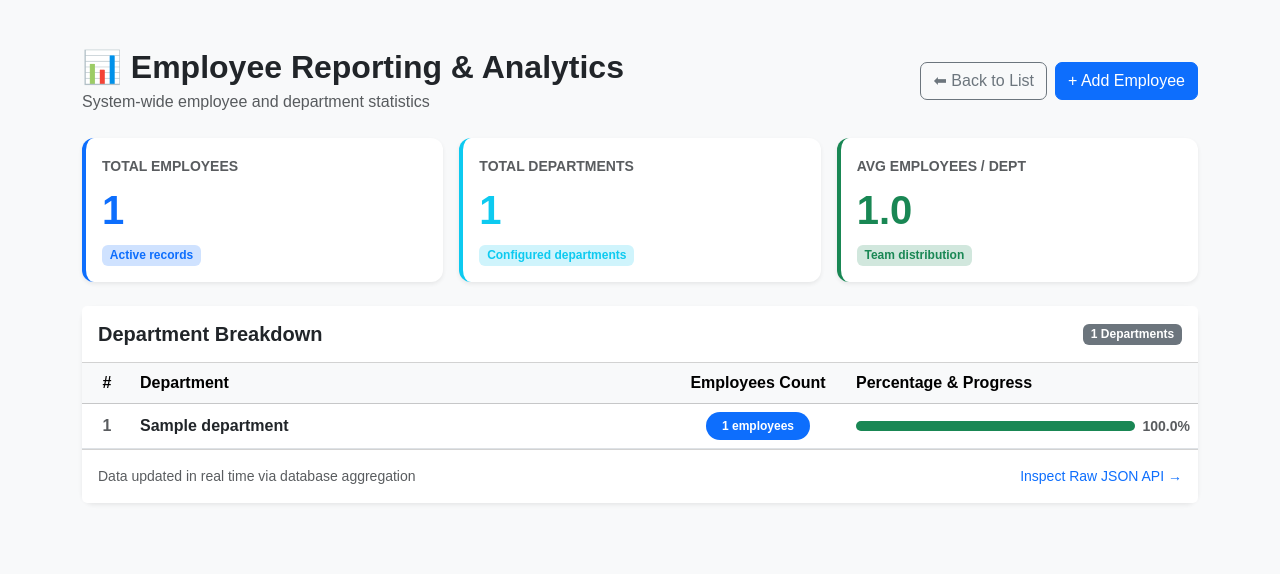
After one commit to chugl3-founder/MiniProject-Trainning, a Spring Boot app: page /employees/statistics in a window 1280 px wide. The commit adds this page. Shown: the top 574 px of the page. Run offline with Spring Boot 4, Linux system fonts and the light colour scheme; tables that the repository leaves empty hold one stand-in row (values such as "Sample post"); some of the project's set-up classes (security, data sources, template engines, error pages and the like) are left out, and stand-ins take their place.

Commit message:
feat(module-10): implement reporting, analytics APIs, and statistics page

```diff
--- a/employee-management/src/main/java/com/employee/management/controller/EmployeePageController.java
+++ b/employee-management/src/main/java/com/employee/management/controller/EmployeePageController.java
@@ -45,6 +45,18 @@ public class EmployeePageController {
         model.addAttribute("keyword", keyword);
 
         return "employees/list";
+    }
+
+    // Module 10: Hien thi trang thong ke bao cao
+    @GetMapping("/statistics")
+    public String showStatistics(Model model) {
+        model.addAttribute(
+                "statistics",
+                employeeService.getEmployeeStatistics()
+        );
+        model.addAttribute("pageTitle", "Employee Statistics & Analytics");
+
+        return "employees/statistics";
     }
 
     // Display create form
--- /dev/null
+++ b/employee-management/src/main/resources/templates/employees/statistics.html
@@ -0,0 +1,141 @@
+<!DOCTYPE html>
+<html lang="en" xmlns:th="http://www.thymeleaf.org">
+<head>
+    <meta charset="UTF-8">
+    <meta name="viewport" content="width=device-width, initial-scale=1.0">
+    <title>Employee Statistics & Analytics</title>
+
+    <link href="https://cdn.jsdelivr.net/npm/bootstrap@5.3.3/dist/css/bootstrap.min.css" rel="stylesheet">
+    <link rel="stylesheet" th:href="@{/css/style.css}">
+</head>
+<body class="bg-light">
+
+<div class="container py-5">
+
+    <!-- Header Section -->
+    <div class="d-flex justify-content-between align-items-center mb-4">
+        <div>
+            <h2 class="fw-bold mb-1">📊 Employee Reporting & Analytics</h2>
+            <p class="text-muted mb-0">System-wide employee and department statistics</p>
+        </div>
+
+        <div class="d-flex gap-2">
+            <a th:href="@{/employees}" class="btn btn-outline-secondary">
+                ⬅ Back to List
+            </a>
+            <a th:href="@{/employees/new}" class="btn btn-primary">
+                + Add Employee
+            </a>
+        </div>
+    </div>
+
+    <!-- Summary KPI Cards -->
+    <div class="row g-3 mb-4">
+        <!-- Total Employees -->
+        <div class="col-md-4">
+            <div class="card shadow-sm border-0 border-start border-primary border-4 h-100">
+                <div class="card-body">
+                    <span class="text-muted text-uppercase fw-semibold small">Total Employees</span>
+                    <h2 class="display-6 fw-bold text-primary my-2" th:text="${statistics.totalEmployees}">0</h2>
+                    <span class="badge bg-primary-subtle text-primary">Active records</span>
+                </div>
+            </div>
+        </div>
+
+        <!-- Total Departments -->
+        <div class="col-md-4">
+            <div class="card shadow-sm border-0 border-start border-info border-4 h-100">
+                <div class="card-body">
+                    <span class="text-muted text-uppercase fw-semibold small">Total Departments</span>
+                    <h2 class="display-6 fw-bold text-info my-2" th:text="${statistics.totalDepartments}">0</h2>
+                    <span class="badge bg-info-subtle text-info">Configured departments</span>
+                </div>
+            </div>
+        </div>
+
+        <!-- Average per Department -->
+        <div class="col-md-4">
+            <div class="card shadow-sm border-0 border-start border-success border-4 h-100">
+                <div class="card-body">
+                    <span class="text-muted text-uppercase fw-semibold small">Avg Employees / Dept</span>
+                    <h2 class="display-6 fw-bold text-success my-2"
+                        th:text="${statistics.totalDepartments > 0 ? #numbers.formatDecimal(statistics.totalEmployees * 1.0 / statistics.totalDepartments, 1, 1) : '0'}">
+                        0.0
+                    </h2>
+                    <span class="badge bg-success-subtle text-success">Team distribution</span>
+                </div>
+            </div>
+        </div>
+    </div>
+
+    <!-- Department Statistics Table -->
+    <div class="card shadow-sm border-0 mb-4">
+        <div class="card-header bg-white py-3 d-flex justify-content-between align-items-center">
+            <h5 class="fw-bold mb-0">Department Breakdown</h5>
+            <span class="badge bg-secondary" th:text="${statistics.departmentStats.size()} + ' Departments'"></span>
+        </div>
+
+        <div class="card-body p-0">
+            <div class="table-responsive">
+                <table class="table table-hover align-middle mb-0">
+                    <thead class="table-light">
+                        <tr>
+                            <th style="width: 50px;" class="text-center">#</th>
+                            <th>Department</th>
+                            <th class="text-center" style="width: 180px;">Employees Count</th>
+                            <th style="width: 350px;">Percentage & Progress</th>
+                        </tr>
+                    </thead>
+                    <tbody>
+                        <tr th:if="${#lists.isEmpty(statistics.departmentStats)}">
+                            <td colspan="4" class="text-center text-muted py-4">
+                                No department data available.
+                            </td>
+                        </tr>
+
+                        <tr th:each="stat, iter : ${statistics.departmentStats}">
+                            <td class="text-center fw-semibold text-muted" th:text="${iter.count}">1</td>
+                            <td>
+                                <span class="fw-semibold text-dark" th:text="${stat.departmentName}">Engineering</span>
+                            </td>
+                            <td class="text-center">
+                                <span class="badge bg-primary rounded-pill px-3 py-2" th:text="${stat.employeeCount} + ' employees'">
+                                    0 employees
+                                </span>
+                            </td>
+                            <td>
+                                <div class="d-flex align-items-center gap-2">
+                                    <div class="progress flex-grow-1" style="height: 10px;">
+                                        <div class="progress-bar bg-success"
+                                             role="progressbar"
+                                             th:style="'width: ' + (${statistics.totalEmployees > 0 ? (stat.employeeCount * 100.0 / statistics.totalEmployees) : 0}) + '%;'"
+                                             th:aria-valuenow="${statistics.totalEmployees > 0 ? (stat.employeeCount * 100.0 / statistics.totalEmployees) : 0}"
+                                             aria-valuemin="0"
+                                             aria-valuemax="100">
+                                        </div>
+                                    </div>
+                                    <span class="small fw-semibold text-muted" style="min-width: 45px;"
+                                          th:text="${statistics.totalEmployees > 0 ? #numbers.formatDecimal(stat.employeeCount * 100.0 / statistics.totalEmployees, 1, 1) + '%' : '0%'}">
+                                        0%
+                                    </span>
+                                </div>
+                            </td>
+                        </tr>
+                    </tbody>
+                </table>
+            </div>
+        </div>
+
+        <div class="card-footer bg-white text-muted small py-3 d-flex justify-content-between align-items-center">
+            <span>Data updated in real time via database aggregation</span>
+            <a th:href="@{/api/employees/statistics}" target="_blank" class="text-decoration-none">
+                Inspect Raw JSON API &rarr;
+            </a>
+        </div>
+    </div>
+
+</div>
+
+<script src="https://cdn.jsdelivr.net/npm/bootstrap@5.3.3/dist/js/bootstrap.bundle.min.js"></script>
+</body>
+</html>
```
Also changed, not shown: employee-management/src/main/java/com/employee/management/controller/EmployeeController.java (+16 -0 lines), employee-management/src/main/java/com/employee/management/dto/DepartmentEmployeeCountDto.java (added, +31 -0 lines), employee-management/src/main/java/com/employee/management/dto/EmployeeStatisticsDto.java (added, +43 -0 lines), employee-management/src/main/java/com/employee/management/repository/EmployeeRepository.java (+13 -0 lines), employee-management/src/main/java/com/employee/management/service/EmployeeService.java (+24 -0 lines), employee-management/src/main/resources/templates/employees/list.html (+10 -4 lines).
